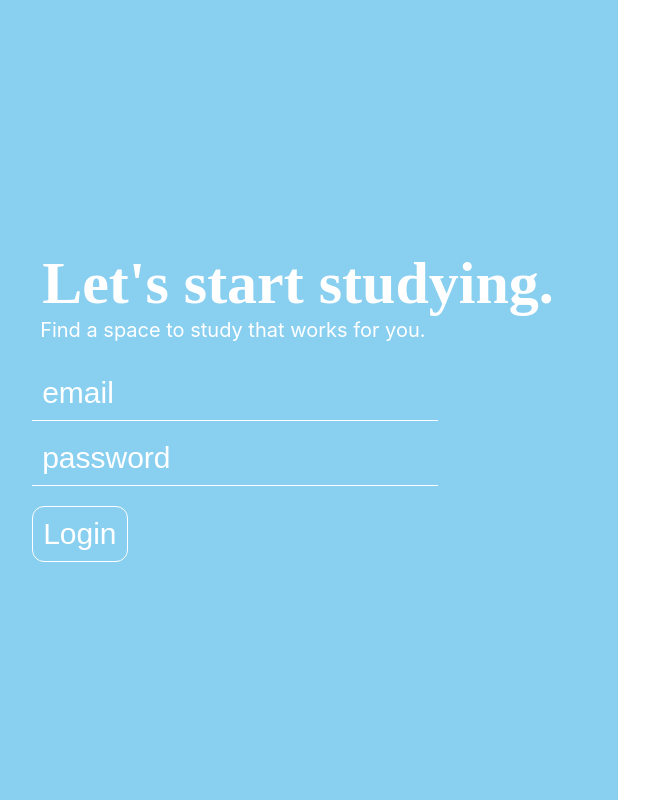
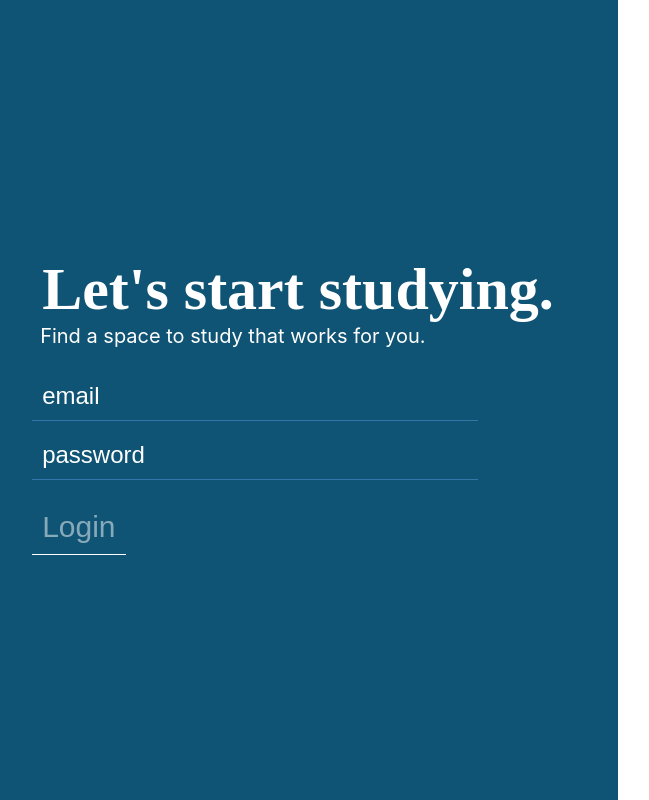
Before and after one commit to mluci567/CalgaryHacks23, a React (Create React App) app: page / in a window 1280 px wide. Shown: the whole page, without its empty margins (34-683 px from the left). Built offline with nearby package versions, Linux system fonts and the light colour scheme; a web font is replaced by a local one.

Commit message:
added login success

```diff
--- a/package.json
+++ b/package.json
@@ -6,6 +6,7 @@
     "@testing-library/jest-dom": "^5.16.5",
     "@testing-library/react": "^13.4.0",
     "@testing-library/user-event": "^13.5.0",
+    "axios": "^1.3.3",
     "react": "^18.2.0",
     "react-dom": "^18.2.0",
     "react-router": "^6.8.1",
--- a/src/Login.css
+++ b/src/Login.css
@@ -2,7 +2,7 @@
 
 .leftSide {
   width: 50%;
-  background-color: #89cff0;
+  background-color: #0f5474;
   font-size: 20px;
   display: flex;
   padding-left: 12px;
@@ -34,26 +34,27 @@ p {
 .centered input {
   padding: 10px;
   margin: 0;
-  font-size: 30px;
+  font-size: 24px;
   color: #fff;
   font-family: sans-serif;
   display: block;
-  background-color: #89cff0;
+  background-color: #0f5474;
   border: none;
-  border-bottom: 1px solid #fff;
-  transition: 0.1s;
+  border-bottom: 1px solid #3377aa;
+  transition: 0.3s;
+  width: 80%;
   margin-bottom: 10px;
 }
 
 .centered input:focus {
   outline: none;
-  border: 4px solid #fff;
-  transition: 0.1s;
+  border-bottom: 1px solid #fff;
+  transition: 0.3s;
 }
 
 .centered input:hover {
-  border-bottom: 4px solid #fff;
-  transition: 0.1s;
+  border-bottom: 1px solid #fff;
+  transition: 0.3s;
 }
 
 .centered input::placeholder {
@@ -64,21 +65,20 @@ p {
   padding: 10px;
   margin: 0;
   font-size: 30px;
-  color: #fff;
+  color: rgba(255, 255, 255, 0.5);
   font-family: sans-serif;
   display: block;
-  background-color: #89cff0;
-  border: 1px solid #fff;
+  background-color: #0f5474;
+  border: 0;
+  border-bottom: 1px solid #fff;
   margin-top: 20px;
-  border-radius: 12px;
-  transition: 0.5s;
+  transition: 0.3s;
 }
 
 .centered button:hover {
-  background-color: #fff;
-  color: #89cff0;
   cursor: pointer;
-  transition: 0.5s;
+  color: rgba(255, 255, 255, 1);
+  transition: 0.3s;
 }
 
 @media (max-width: 1150px) {
--- a/src/pages/Login.js
+++ b/src/pages/Login.js
@@ -1,6 +1,33 @@
+// import axios from "axios";
+import { useState } from "react";
+import { useNavigate } from "react-router-dom";
+
 import "../Login.css";
 
 const Login = () => {
+  const [formData, setFormData] = useState({});
+  const navigate = useNavigate();
+
+  const handleSubmit = (event) => {
+    navigate("/dashboard");
+    // event.preventDefault();
+    // axios
+    //   .post("/api/data", formData)
+    //   .then((response) => {
+    //     console.log(response);
+    //   })
+    //   .catch((error) => {
+    //     console.error(error);
+    //   });
+  };
+
+  const handleChange = (event) => {
+    const { name, value } = event.target;
+    setFormData((prevFormData) => ({
+      ...prevFormData,
+      [name]: value,
+    }));
+  };
   return (
     <div>
       <div className="leftSide">
@@ -9,15 +36,22 @@ const Login = () => {
           <p>Find a space to study that works for you.</p>
           <br />
 
-          <form>
+          <form onSubmit={handleSubmit}>
             <label htmlFor="email">Email</label>
-            <input type="email" name="email" id="email" placeholder="email" />
+            <input
+              type="email"
+              name="email"
+              id="email"
+              placeholder="email"
+              onChange={handleChange}
+            />
             <label htmlFor="password">Password</label>
             <input
               type="password"
               name="password"
               id="password"
               placeholder="password"
+              onChange={handleChange}
             />
 
             <button type="submit">Login</button>
```
Also changed, not shown: 1 other file (tests, documents, lock files or other folders).
